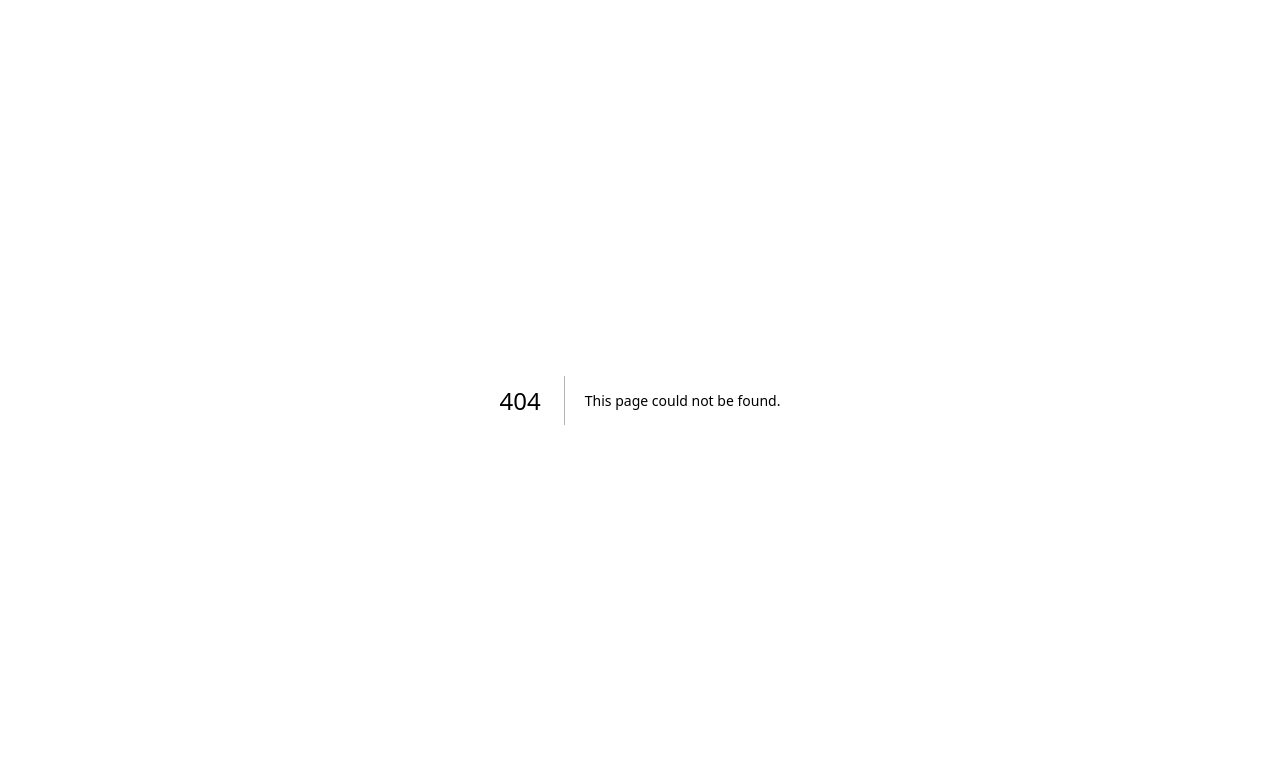
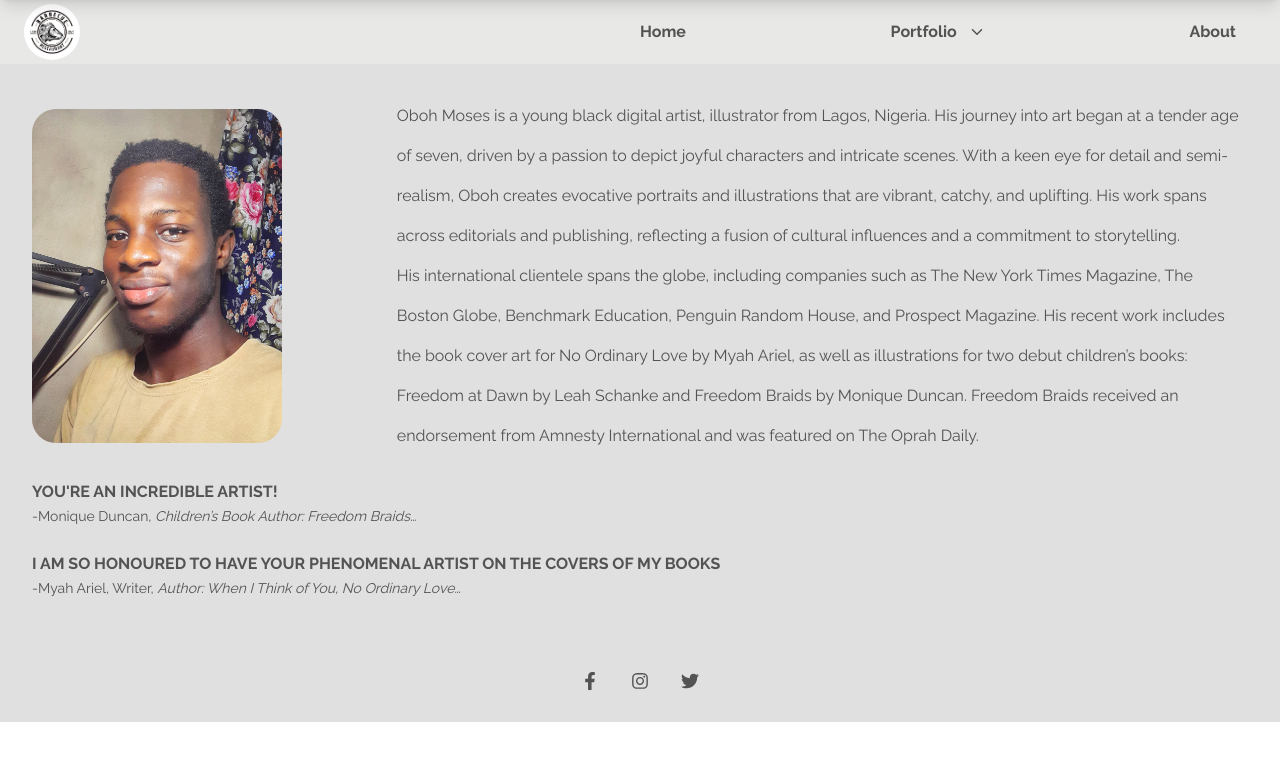
Before and after one commit to Enigmatic-Eni/oboh-draws, a Next.js app: page /about in a window 1280 px wide. Before the commit this address had no page. Shown: the top 760 px of the page. Built offline with nearby package versions, Linux system fonts and the light colour scheme.

Commit message:
About Page

```diff
--- a/components/resusables/Navbar.tsx
+++ b/components/resusables/Navbar.tsx
@@ -124,7 +124,9 @@
           </div>
          )}
               <li>
-                <a href="#" className='hover:font-bold cursor-pointer hover:text-[#a9bdcf]'>About</a>
+              <Link href={'/about'} className='hover:font-bold cursor-pointer hover:text-[#a9bdcf]'>
+              About
+              </Link>
               </li>
             </ul>
           </div>
@@ -178,7 +180,9 @@
               </div>
             </div>
             <li>
-              <a href="#" className='hover:font-bold cursor-pointer hover:text-[#a9bdcf]'>About</a>
+              <Link href={'/about'} className='hover:font-bold cursor-pointer hover:text-[#a9bdcf]'>
+              About
+              </Link>
             </li>
           </ul>
         </div>
--- /dev/null
+++ b/pages/about.tsx
@@ -0,0 +1,38 @@
+import Footer from '@/components/resusables/Footer'
+import Navbar from '@/components/resusables/Navbar'
+import Image from 'next/image'
+import React from 'react'
+
+export default function About() {
+    return (
+        <div className='bg-[#e1e0e0] text-[#545353] mb-0 min-h-full'>
+            <Navbar />
+            <div className=' pt-24 px-8 pb-10'>
+
+                <div className=' lg:flex lg:justify-between lg:items-center'>
+                    <Image src='/Moses.jpeg' width={250} height={250} alt='' className=' rounded-3xl pb-4 md:pb-0' />
+                    <p className=' md:w-[70%] leading-10'>Oboh Moses is a young black digital artist, illustrator from Lagos, Nigeria. His journey into art began at a tender age of seven, driven by a passion to depict joyful characters and intricate scenes. With a keen eye for detail and semi-realism, Oboh creates evocative portraits and illustrations that are vibrant, catchy, and uplifting. His work spans across editorials and publishing, reflecting a fusion of cultural influences and a commitment to storytelling.
+                        <br />
+                        His international clientele spans the globe, including companies such as The New York Times Magazine, The Boston Globe, Benchmark Education, Penguin Random House, and Prospect Magazine. His recent work includes the book cover art for No Ordinary Love by Myah Ariel, as well as illustrations for two debut children’s books: Freedom at Dawn by Leah Schanke and Freedom Braids by Monique Duncan. Freedom Braids received an endorsement from Amnesty International and was featured on The Oprah Daily.
+                        <br />
+
+
+                    </p>
+                </div>
+                <br />
+                <div>
+                    <p> <span className=' font-semibold'>YOU'RE AN INCREDIBLE ARTIST! </span>
+                        <br />
+                        <span className=' text-sm'>-Monique Duncan,<span className=' italic'> Children’s Book Author: Freedom Braids… </span></span>
+                        <br />
+                        <br />
+                        <span className=' font-semibold'>I AM SO HONOURED TO HAVE YOUR PHENOMENAL ARTIST ON THE COVERS OF MY BOOKS</span>
+                        <br />
+                        <span className=' text-sm'>-Myah Ariel, Writer, <span className=' italic'>Author: When I Think of You, No Ordinary Love…</span></span></p>
+                </div>
+            </div>
+
+            <Footer />
+        </div>
+    )
+}
```
Also changed, not shown: public/Moses.jpeg (added).
